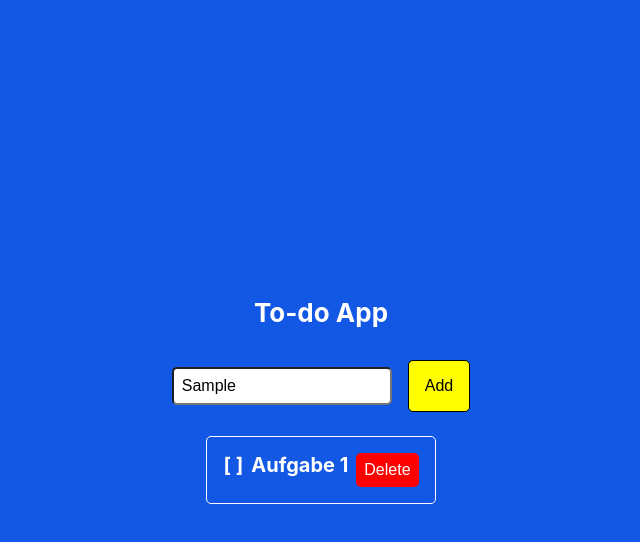
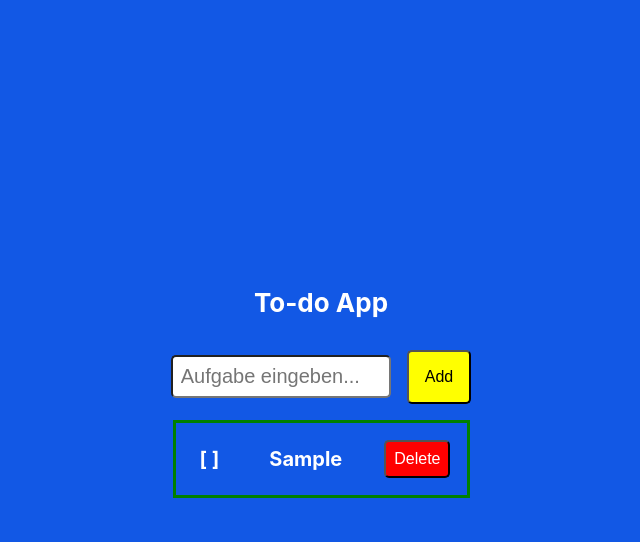
Before and after one commit to devjasmin/To-do-App, a React (Create React App) app: page / in a window 1280 px wide. Both pictures are taken after typing "Sample" into the empty fields and a click on the button "Add". Shown: the top 542 px of the page, without its empty margins (319-959 px from the left). Built offline with nearby package versions, Linux system fonts and the light colour scheme.

Commit message:
Add-Button funktioniert sowie auch der DeleteButton

```diff
--- a/src/App.css
+++ b/src/App.css
@@ -23,7 +23,7 @@
 
 .input {
   padding: 0.5rem;
-  font-size: 1rem;
+  font-size: 1.25rem;
   border-radius: 5px;
   width: 200px;
 }
@@ -33,37 +33,48 @@
   font-size: 1rem;
   background-color: yellow;
   color: black;
-  border: 1px solid black;
   border-radius: 5px;
   cursor: pointer;
 }
 
 .todo-list {
   display: flex;
-  margin-top: 1.5rem;
-  font-size: 1rem;
+  flex-direction: column;
+  align-items: center;
+  font-size: 1.25rem;
   color: white;
   padding: 1rem;
-  border: 1px solid white;
-  border-radius: 5px;
+  width: 275px;
+  gap: 1rem;
+
+  .todo-item {
+    display: flex;
+    align-items: center;
+    justify-content: space-between;
+    width: 100%;
+    border: 3px solid green;
+    padding: 0.5rem;
   }
 
   .checkbox {
     font-size: 1.25rem;
-  padding-right: 0.5rem;
+    padding: 1rem;
+    align-items: center;
   }
 
-.task-items {
+  .task {
     font-size: 1.25rem;
     align-items: center;
-  padding-right: 0.5rem;
+    padding: 1rem;
   }
+
   .delete-button {
     padding: 0.5rem;
+    margin: 0.5rem;
     font-size: 1rem;
     background-color: red;
     color: white;
-  border: none;
     border-radius: 5px;
     cursor: pointer;
   }
+}
--- a/src/App.js
+++ b/src/App.js
@@ -1,21 +1,64 @@
 import logo from "./logo.svg";
 import "./App.css";
+import { useState } from "react";
 
 function App() {
+  const [inputValue, setInputValue] = useState("");
+  const [tasks, setTasks] = useState([]);
+
+  function SaveInput(event) {
+    setInputValue(event.target.value);
+    console.log(event.target.value);
+  }
+
+  function AddTask() {
+    if (inputValue !== "") {
+      setTasks([...tasks, inputValue]);
+      console.log("Add Task");
+      setInputValue("");
+    } else {
+      console.log("Input is empty");
+    }
+    tasks.map((task) => {
+      console.log(task.length);
+    });
+  }
+
+  function DeleteTask(index) {
+    const newTasks = tasks.filter((task, i) => i !== index);
+    setTasks(newTasks);
+    console.log("Delete Task");
+  }
+
   return (
     <div className="App">
       <header className="App-header">
         To-do App
         <main className="App-main">
-          <input className="input" type="text" placeholder="Aufgabe eingeben" />
-          <button className="button">Add</button>
+          <input
+            className="input"
+            type="text"
+            placeholder="Aufgabe eingeben..."
+            onChange={SaveInput}
+            value={inputValue}
+          />
+          <button onClick={AddTask} className="button">
+            Add
+          </button>
         </main>
         <div className="todo-list">
-          <div className="checkbox">[ ]</div>
-          <div className="task">
-            <div className="task-items">Aufgabe 1</div>
-          </div>
-          <button className="delete-button">Delete</button>
+          {tasks.map((task, index) => (
+            <div key={index} className="todo-item">
+              <div className="checkbox">[ ]</div>
+              <div className="task">{task}</div>
+              <button
+                onClick={() => DeleteTask(index)}
+                className="delete-button"
+              >
+                Delete
+              </button>
+            </div>
+          ))}
         </div>
       </header>
     </div>
```
Lines whose indentation alone changed are shown as unchanged.
